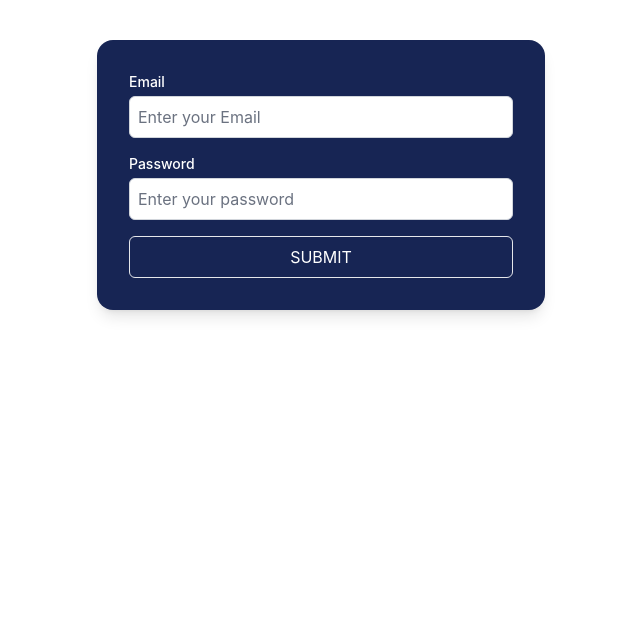
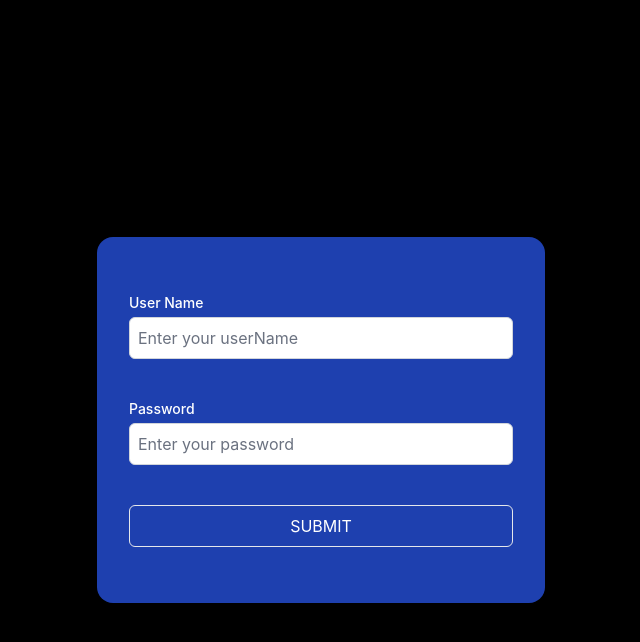
Before and after one commit to AhmedZakaria01/QA-Project, a React (Vite) app: page /login in a window 1280 px wide. Shown: the top 642 px of the page, without its empty margins (319-959 px from the left). Built offline with nearby package versions, Linux system fonts and the light colour scheme.

Commit message:
Continue Structure + Login
1- Continue Structure
2- Login Api + jsx
3- Changes in Handling Redux [ Slice - Thunks]

```diff
--- a/package.json
+++ b/package.json
@@ -10,6 +10,7 @@
     "preview": "vite preview"
   },
   "dependencies": {
+    "@hookform/resolvers": "^5.1.1",
     "@reduxjs/toolkit": "^2.8.1",
     "axios": "^1.9.0",
     "eslint-plugin-react": "^7.37.5",
@@ -24,7 +25,8 @@
     "react-pro-sidebar": "^1.1.0",
     "react-redux": "^9.2.0",
     "react-router-dom": "^7.6.0",
-    "sass": "^1.88.0"
+    "sass": "^1.88.0",
+    "zod": "^3.25.67"
   },
   "devDependencies": {
     "@eslint/js": "^9.26.0",
--- a/src/App.jsx
+++ b/src/App.jsx
@@ -1,8 +1,8 @@
 import { BrowserRouter, Route, Routes } from "react-router-dom";
-import Login from "./pages/Auth/Login";
-import PageNotFound from "./pages/Auth/PageNotFound";
+import PageNotFound from "./features/auth/PageNotFound";
 import Layout from "./Layout";
-import Register from "./pages/Auth/Register";
+import Register from "./features/auth/Register";
+import Login from "./features/auth/components/Login";
 export default function App() {
   return (
     <>
--- a/src/pages/Auth/Register.jsx
+++ b/src/features/auth/Register.jsx
@@ -1,8 +1,8 @@
 import React, { useEffect } from "react";
 import { useDispatch, useSelector } from "react-redux";
-import { register as registerUser } from "../../features/auth/authSlice";
-import { useForm } from "react-hook-form";
+ import { useForm } from "react-hook-form";
 import SubmitButton from "../../components/SubmitButton";
+import { registerUser } from "../../services/apiServices";
 
 function Register() {
   const dispatch = useDispatch();
--- a/src/features/auth/authSlice.js
+++ b/src/features/auth/authSlice.js
@@ -1,37 +1,7 @@
-//? Documentation
-/**
- * This file handles user authentication using Redux Toolkit.
- *
- * It includes:
- * - Async actions for login and registration (using createAsyncThunk)
- * - A slice to manage auth state: user info, status, and errors
- * - A logout reducer to clear user data
- *
- * You can use:
- * - `login(credentials)` to log in
- * - `register(userData)` to register a new user
- * - `logout()` to log out the user
- */
+// src/features/auth/authSlice.js
+import { createSlice } from "@reduxjs/toolkit";
+import { login, register } from "./authThunks";
 
-import { createSlice, createAsyncThunk } from "@reduxjs/toolkit";
-import { loginUser, registerUser } from "../../services/apiServices";
-
-// Async thunk for logging in a user
-export const login = createAsyncThunk("auth/login", async (credentials) => {
-  const response = await loginUser(credentials);
-  console.log(response);
-  return response.data;
-});
-
-// Async thunk for registering a new user
-export const register = createAsyncThunk("auth/register", async (userData) => {
-  const response = await registerUser(userData);
-  console.log(response);
-
-  return response.data;
-});
-
-// Redux slice for managing authentication state
 const authSlice = createSlice({
   name: "auth",
   initialState: {
@@ -40,14 +10,13 @@ const authSlice = createSlice({
     error: null,
   },
   reducers: {
-    // logout
-    logout(state) {
+    logout: (state) => {
       state.user = null;
     },
   },
   extraReducers: (builder) => {
+    // LOGIN
     builder
-      // login
       .addCase(login.pending, (state) => {
         state.status = "loading";
       })
@@ -60,9 +29,7 @@ const authSlice = createSlice({
         state.error = action.error.message;
       })
 
-      //? ------------------------------------------------
-
-      // registration
+      // REGISTER
       .addCase(register.pending, (state) => {
         state.status = "loading";
       })
@@ -73,7 +40,6 @@ const authSlice = createSlice({
       .addCase(register.rejected, (state, action) => {
         state.status = "failed";
         state.error = action.error.message;
-        console.log(action);
       });
   },
 });
--- /dev/null
+++ b/src/features/auth/authThunks.js
@@ -0,0 +1,17 @@
+// const API_BASE_URL = import.meta.env.VITE_API_BASE_URL;
+
+// src/features/auth/authThunks.js
+import { createAsyncThunk } from "@reduxjs/toolkit";
+import { loginUser, registerUser } from "../../services/apiServices";
+
+// Login thunk
+export const login = createAsyncThunk("auth/login", async (credentials) => {
+  const response = await loginUser(credentials);
+  return response.data;
+});
+
+// Register thunk
+export const register = createAsyncThunk("auth/register", async (userData) => {
+  const response = await registerUser(userData);
+  return response.data;
+});
--- /dev/null
+++ b/src/features/auth/components/Login.jsx
@@ -0,0 +1,97 @@
+import { useDispatch, useSelector } from "react-redux";
+import { useForm } from "react-hook-form";
+import SubmitButton from "../../../components/SubmitButton";
+import { login } from "../authThunks";
+import { z } from "zod";
+import { zodResolver } from "@hookform/resolvers/zod";
+
+function Login() {
+  const dispatch = useDispatch();
+  const { user, status, error } = useSelector((state) => state.authReducer);
+  console.log(user);
+
+  //    ?  Login Schema
+  const loginSchema = z.object({
+    username: z.string().min(1, "Username is required"),
+    password: z
+      .string()
+      .min(8, "Password must be at least 8 characters")
+      .regex(/[A-Z]/, "Must include at least one uppercase letter")
+      .regex(
+        /[!@#$%^&*(),.?":{}|<>]/,
+        "Must include at least one special character"
+      )
+      .regex(/[0-9]/, "Must include at least one number"),
+  });
+
+  //   Use Form
+  const {
+    register,
+    handleSubmit,
+    watch,
+    formState: { errors },
+  } = useForm({
+    resolver: zodResolver(loginSchema),
+  });
+
+  //   ?  On Submit
+  const onSubmit = (data) => {
+    dispatch(login(data));
+  };
+
+  return (
+    <section className="min-h-screen justify-center content-center bg-black">
+      <form
+        className=" bg-blue-800 text-white w-full max-w-md mx-auto mt-10 p-8 rounded-xl shadow-lg flex flex-col gap-y-4"
+        onSubmit={handleSubmit(onSubmit)}
+      >
+        {/* User Name */}
+        <div className="flex flex-col w-full my-3 pt-3">
+          <label htmlFor="username" className="mb-1 text-sm font-medium">
+            User Name
+          </label>
+          <input
+            className="p-2 border border-gray-300 rounded-md text-black focus:outline-none focus:ring-2 focus:ring-indigo-400"
+            name="username"
+            id="username"
+            placeholder="Enter your userName"
+            {...register("username")}
+          />
+          {/* Display Username Error */}
+          {errors.username && (
+            <span className="text-red-400 mt-1 text-sm">
+              {errors.username.message}
+            </span>
+          )}
+        </div>
+
+        {/* Password */}
+        <div className="flex flex-col w-full my-3">
+          <label htmlFor="password" className="mb-1 text-sm font-medium">
+            Password
+          </label>
+          <input
+            type="password"
+            className="p-2 border border-gray-300 rounded-md text-black focus:outline-none focus:ring-2 focus:ring-indigo-400"
+            name="password"
+            id="password"
+            placeholder="Enter your password"
+            {...register("password", { required: true })}
+          />
+          {/* Display Password Error */}
+          {errors.password && (
+            <span className="text-red-400 mt-1 text-sm">
+              {errors.password.message}
+            </span>
+          )}
+        </div>
+
+        <div className="w-full my-3 pb-3">
+          <SubmitButton bgColor="indigo-500" textColor="white" />
+        </div>
+      </form>
+    </section>
+  );
+}
+
+export default Login;
--- a/src/pages/Auth/Login.jsx
+++ /dev/null
@@ -1,68 +0,0 @@
-import React from "react";
-import { useDispatch, useSelector } from "react-redux";
-import { login } from "../../features/auth/authSlice";
-import { useForm } from "react-hook-form";
-import SubmitButton from "../../components/SubmitButton";
-
-function Login() {
-  const dispatch = useDispatch();
-  const { user, status, error } = useSelector((state) => state.authReducer);
-  const {
-    register,
-    handleSubmit,
-    watch,
-    formState: { errors },
-  } = useForm();
-
-  const onSubmit = (data) => {
-    console.log(data);
-    dispatch(login(data));
-  };
-
-  // console.log(watch("username")); // watch input value by passing the name of it
-
-  return (
-    <form
-      className="bg-blue-950 text-white w-full max-w-md mx-auto mt-10 p-8 rounded-xl shadow-lg flex flex-col gap-y-4"
-      onSubmit={handleSubmit(onSubmit)}
-    >
-      <div className="flex flex-col w-full">
-        <label htmlFor="email" className="mb-1 text-sm font-medium">
-          Email
-        </label>
-        <input
-          className="p-2 border border-gray-300 rounded-md text-black focus:outline-none focus:ring-2 focus:ring-indigo-400"
-          name="email"
-          id="email"
-          placeholder="Enter your Email"
-          {...register("email")}
-        />
-      </div>
-
-      <div className="flex flex-col w-full">
-        <label htmlFor="password" className="mb-1 text-sm font-medium">
-          Password
-        </label>
-        <input
-          type="password"
-          className="p-2 border border-gray-300 rounded-md text-black focus:outline-none focus:ring-2 focus:ring-indigo-400"
-          name="password"
-          id="password"
-          placeholder="Enter your password"
-          {...register("password", { required: true })}
-        />
-        {errors.exampleRequired && (
-          <span className="text-red-400 mt-1 text-sm">
-            This field is required
-          </span>
-        )}
-      </div>
-
-      <div className="w-full ">
-        <SubmitButton bgColor="indigo-500" textColor="white" />
-      </div>
-    </form>
-  );
-}
-
-export default Login;
--- a/src/services/apiServices.js
+++ b/src/services/apiServices.js
@@ -8,15 +8,14 @@
 import axios from "axios";
 
 const api = axios.create({
-  baseURL: "https://ecommerce.routemisr.com/api/v1",
+  baseURL: "https://localhost:7209/api/",
   headers: {
     "Content-Type": "application/json",
   },
 });
+// Login Method
+export const loginUser = (credentials) =>
+  api.post("Authenticate/login", credentials);
 
-export const loginUser = (credentials) => api.post("/auth/signin", credentials);
-export const registerUser = (data) => api.post("/auth/signup", data);
-
-// Example: add more services later
-// export const fetchUserData = () => api.get("/User/profile");
-// export const fetchProducts = () => api.get("/Products");
+// Register Method
+export const registerUser = (data) => api.post("/Authenticate/signup", data);
```
Also changed, not shown: notes.txt, src/features/auth/PageNotFound.jsx (renamed from src/pages/Auth/PageNotFound.jsx), 1 other file (tests, documents, lock files or other folders).
